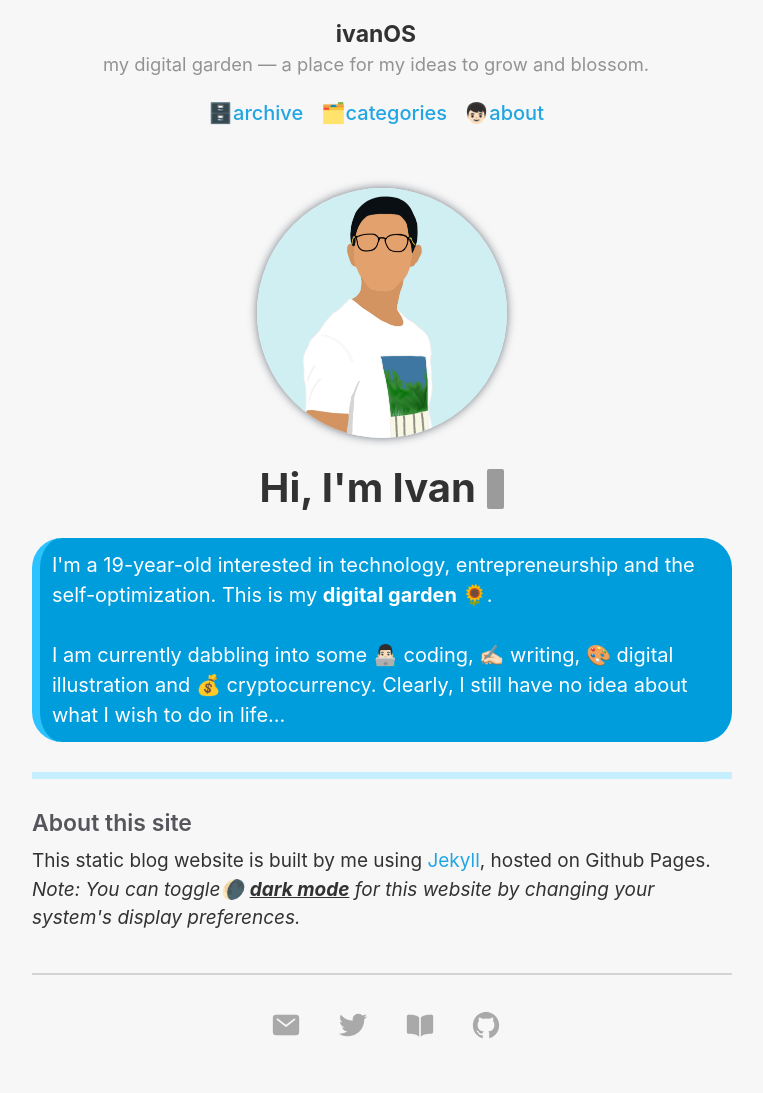
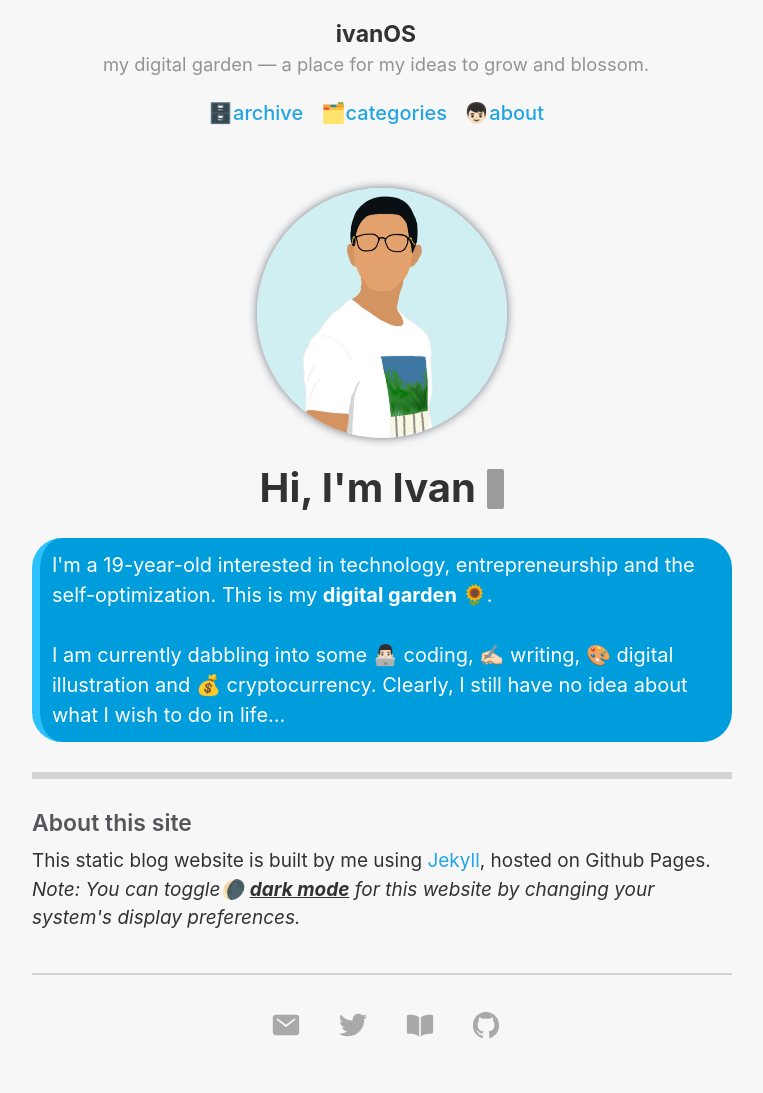
Before and after one commit to hiivan/hiivan.github.io, a Jekyll site: the page built from about.html, in a window 1280 px wide. Shown: the whole page, without its empty margins (258-1021 px from the left). Built offline with Jekyll 4.4.1, drawn with Linux system fonts in a browser that asks for light colours; nearby versions of some CDN libraries.

Commit message:
update about.html

```diff
--- a/about.html
+++ b/about.html
@@ -12,7 +12,7 @@ title:
   <br>
   <br>I am currently dabbling into some 👨🏻‍💻️ coding, ✍🏻 writing, 🎨 digital illustration and 💰 cryptocurrency. Clearly, I still have no idea about what I wish to do in life...
 </p>
-<hr style="background:#C5EFFF; border:0; height:7px">
+<hr style="background: LightGrey; border:0; height:7px">
 <h3>About this site</h3>
 <p style="font-size: 0.95rem;"> This static blog website is built by me using <a href="https://jekyllrb.com/" target="_blank">Jekyll</a>, hosted on Github Pages.
 <br><i>Note: You can toggle🌘 <u><b>dark mode</b></u> for this website by changing your system's display preferences.</i></p>
```
